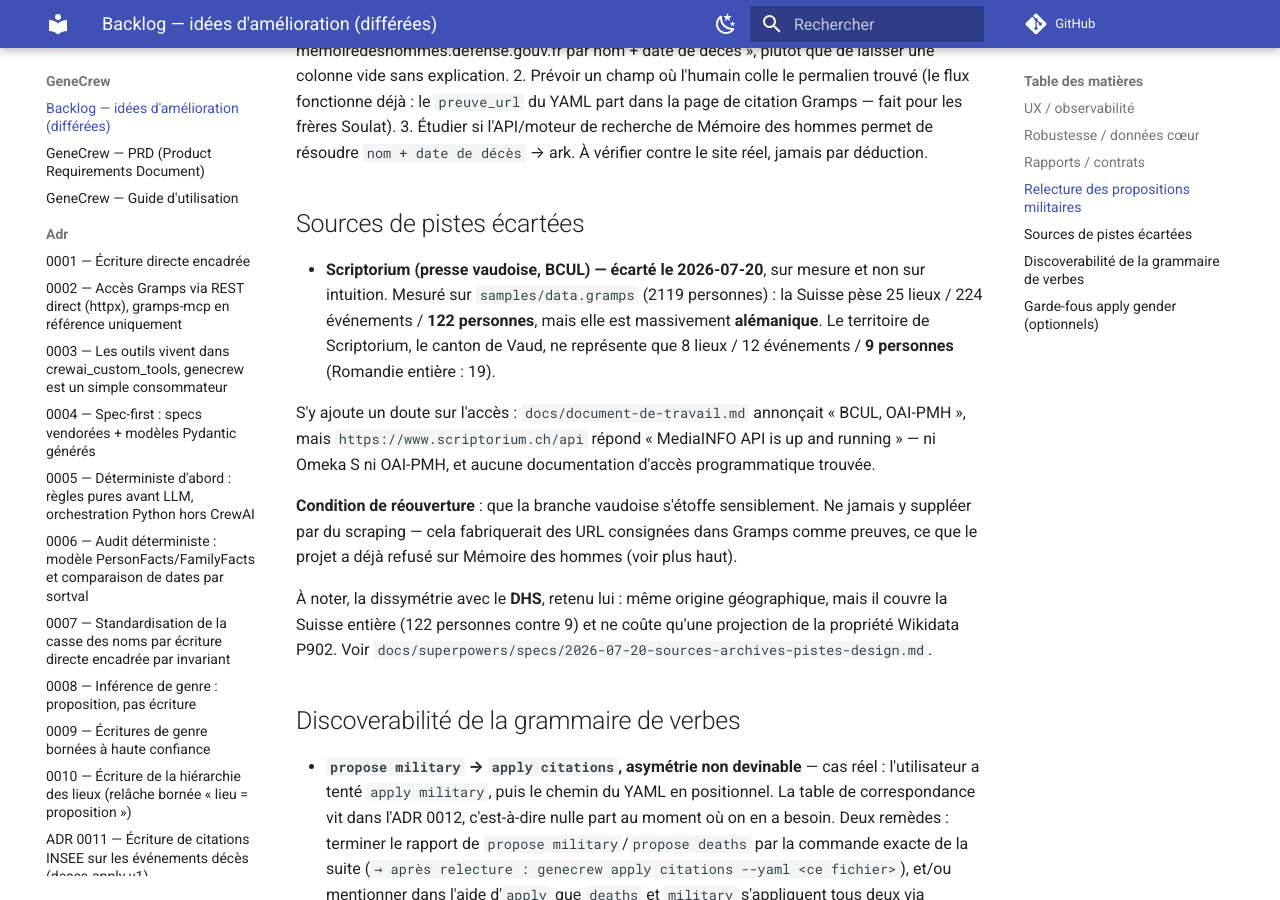
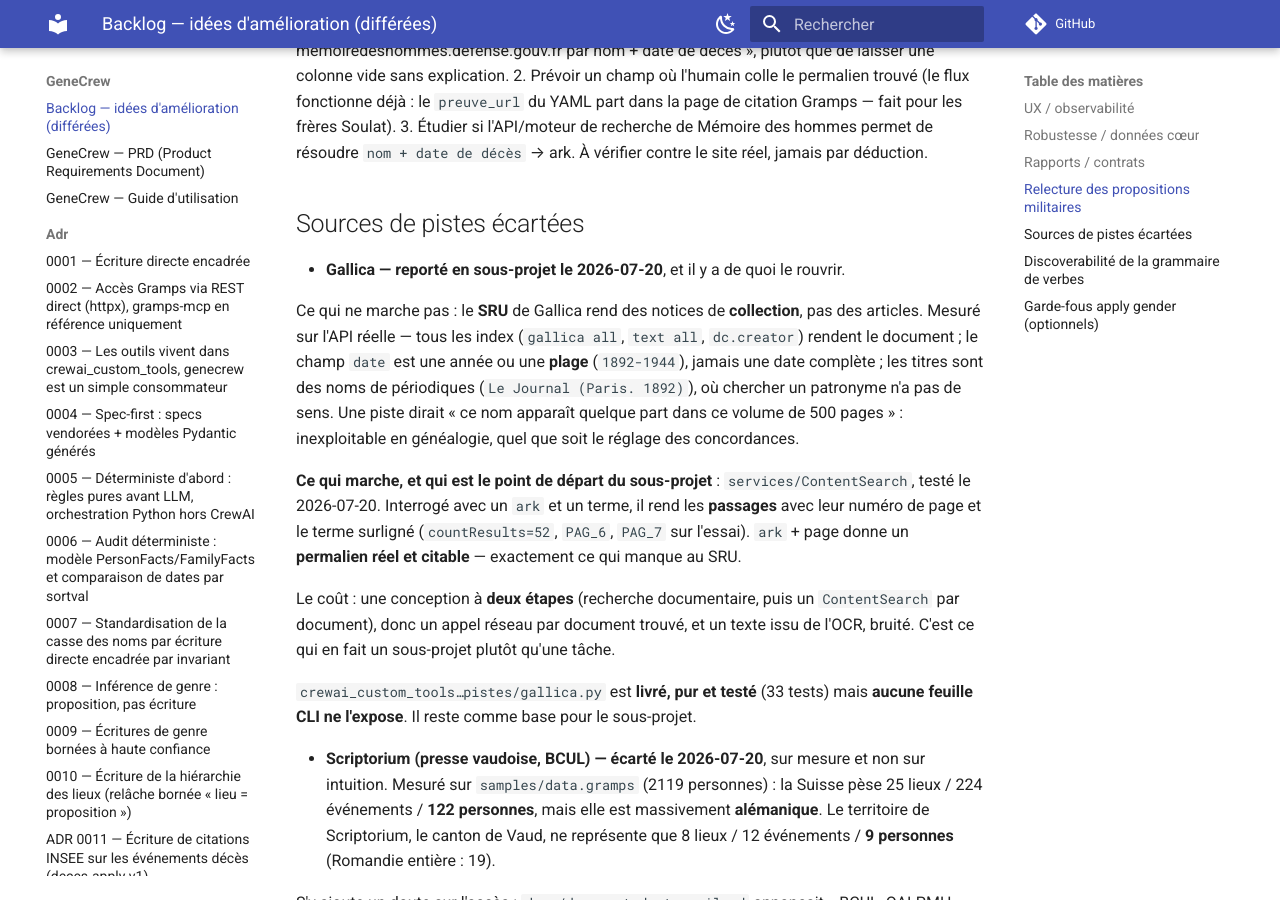
Before and after one commit to fjacquet/genecrew, an MkDocs documentation site: the page built from docs/BACKLOG.md, in a window 1280 px wide and 900 px high, scrolled down 1653 px. Built offline with MkDocs 1.6.1 and Material for MkDocs 9.7.7, drawn with Linux system fonts in a browser that asks for light colours; comment, search, counter and statistics services are not loaded.

Commit message:
docs: consigner Gallica au backlog avec ce qui a été mesuré
Le SRU rend des notices de collection ; ContentSearch rend des passages
avec numéro de page. Les deux constats sont datés et chiffrés pour que
le sous-projet reparte de là plutôt que de refaire les essais.

```diff
--- a/docs/BACKLOG.md
+++ b/docs/BACKLOG.md
@@ -63,6 +63,27 @@ Suivis non bloquants notés au fil de l'eau (revues, usage). Aucun n'est urgent
 
 ## Sources de pistes écartées
 
+- **Gallica — reporté en sous-projet le 2026-07-20**, et il y a de quoi le rouvrir.
+
+  Ce qui ne marche pas : le **SRU** de Gallica rend des notices de **collection**, pas des
+  articles. Mesuré sur l'API réelle — tous les index (`gallica all`, `text all`, `dc.creator`)
+  rendent le document ; le champ `date` est une année ou une **plage** (`1892-1944`), jamais une
+  date complète ; les titres sont des noms de périodiques (`Le Journal (Paris. 1892)`), où
+  chercher un patronyme n'a pas de sens. Une piste dirait « ce nom apparaît quelque part dans ce
+  volume de 500 pages » : inexploitable en généalogie, quel que soit le réglage des concordances.
+
+  **Ce qui marche, et qui est le point de départ du sous-projet** : `services/ContentSearch`,
+  testé le 2026-07-20. Interrogé avec un `ark` et un terme, il rend les **passages** avec leur
+  numéro de page et le terme surligné (`countResults=52`, `PAG_6`, `PAG_7` sur l'essai). `ark` +
+  page donne un **permalien réel et citable** — exactement ce qui manque au SRU.
+
+  Le coût : une conception à **deux étapes** (recherche documentaire, puis un `ContentSearch` par
+  document), donc un appel réseau par document trouvé, et un texte issu de l'OCR, bruité. C'est
+  ce qui en fait un sous-projet plutôt qu'une tâche.
+
+  `crewai_custom_tools…pistes/gallica.py` est **livré, pur et testé** (33 tests) mais **aucune
+  feuille CLI ne l'expose**. Il reste comme base pour le sous-projet.
+
 - **Scriptorium (presse vaudoise, BCUL) — écarté le 2026-07-20**, sur mesure et non sur intuition.
   Mesuré sur `samples/data.gramps` (2119 personnes) : la Suisse pèse 25 lieux / 224 événements /
   **122 personnes**, mais elle est massivement **alémanique**. Le territoire de Scriptorium, le
```
Also changed, not shown: docs/superpowers/specs/2026-07-20-sources-archives-pistes-design.md (+10 -5 lines).
